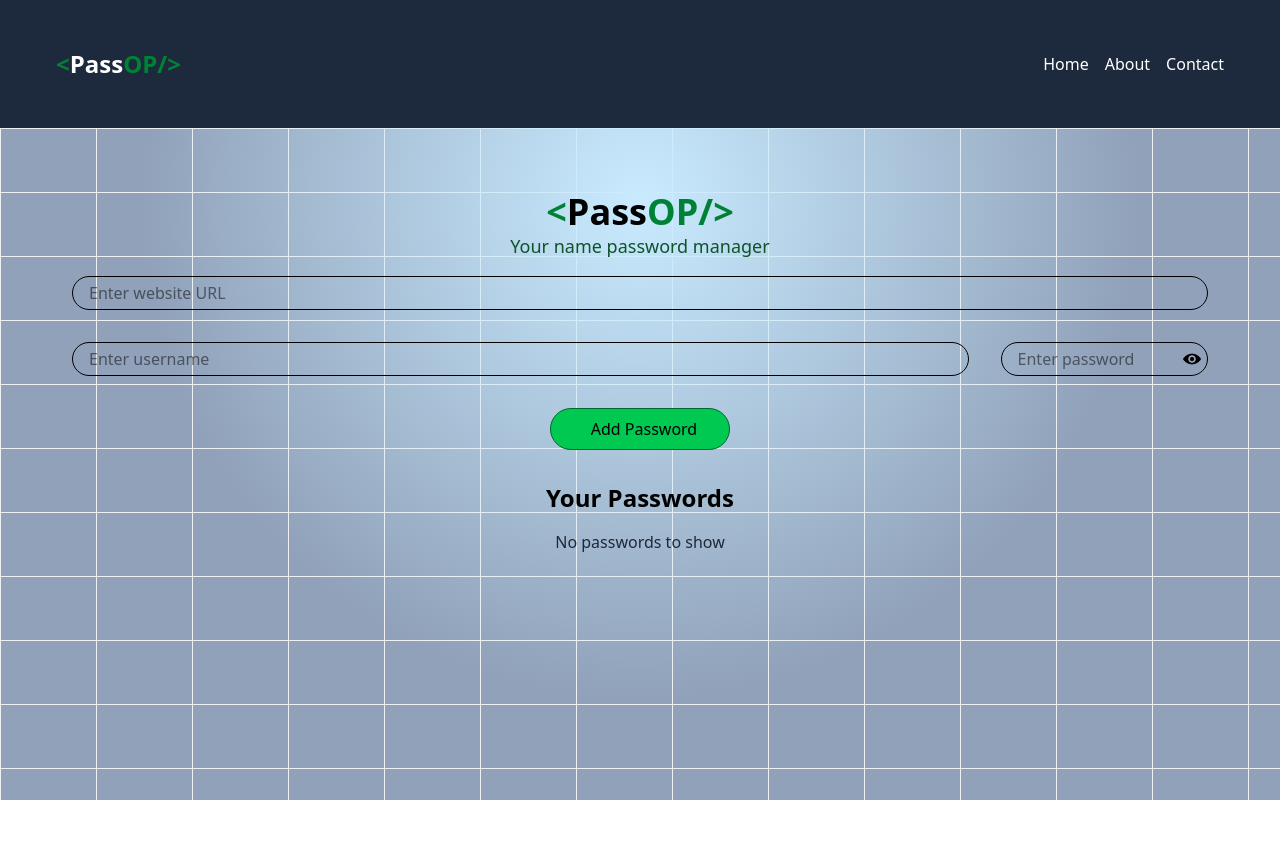
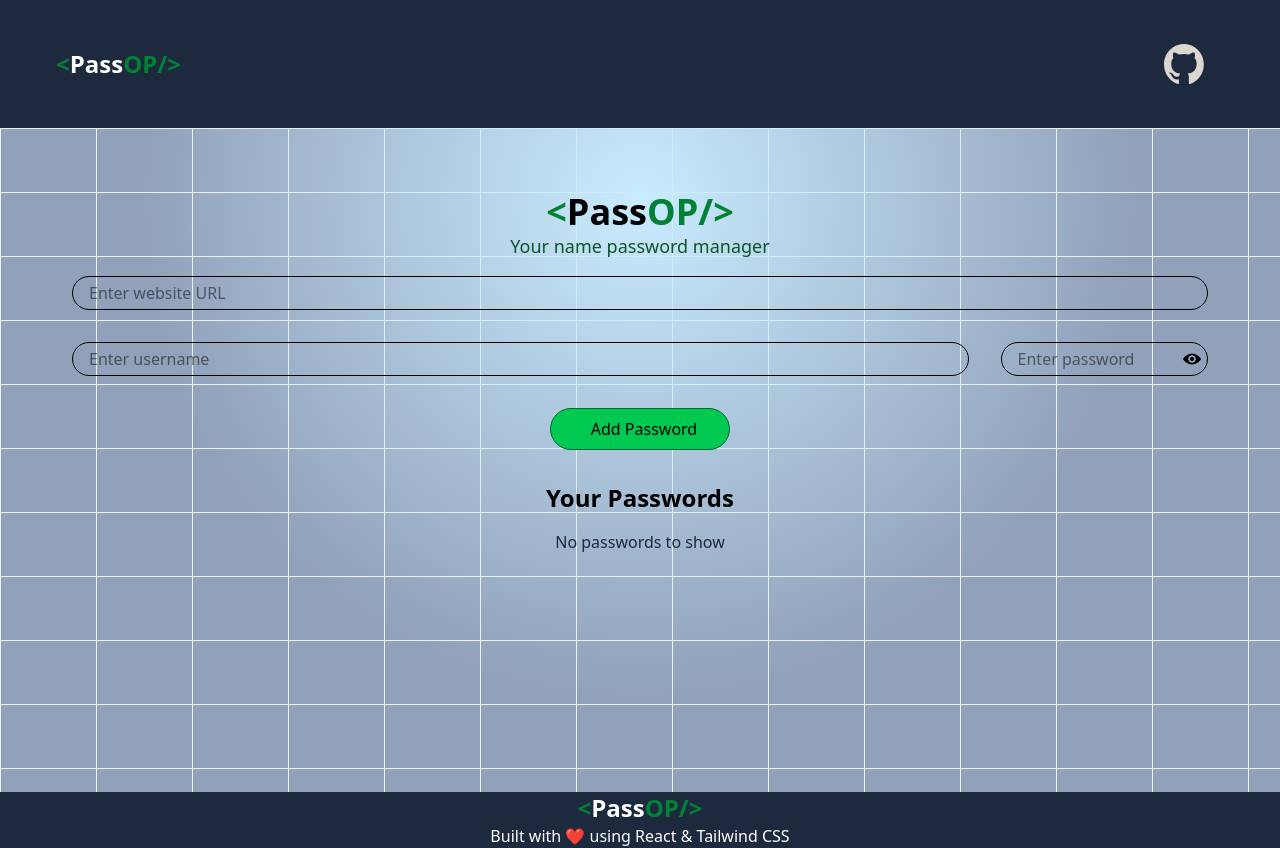
Before and after one commit to DipeshOmre/React-Password-Manager, a React (Vite) app: page / in a window 1280 px wide. Before the commit the page ends 800 px from the top, so only its background shows below. Built offline with nearby package versions, Linux system fonts and the light colour scheme; some icons are missing.

Commit message:
Refactor App structure by adding Footer component and adjusting layout in App.jsx

```diff
--- a/src/App.jsx
+++ b/src/App.jsx
@@ -3,11 +3,16 @@ import Navbar from './components/Navbar'
 import './App.css'
 import './index.css'
 import Manager from './components/Manager'
+import Footer from './components/Footer'
 const App = () => {
   return (
    <>
    <Navbar/>
+   <div className='min-h-[83vh]'>
+
    <Manager/>
+   </div>
+   <Footer/>
    </>
   )
 }
--- /dev/null
+++ b/src/components/Footer.jsx
@@ -0,0 +1,28 @@
+import React from 'react'
+
+const Footer = () => {
+    return (
+        <div className='text-center bg-slate-800 text-white'>
+            <div>
+                <div className='logo font-bold text-2xl'>
+                    <span className='text-green-700'>
+                        &lt;
+                    </span>
+                    Pass
+                    <span className='text-green-700'>
+                        OP/&gt;
+                    </span>
+                </div>
+            </div>
+
+
+            <div>
+                Built with ❤️ using React & Tailwind CSS
+            </div>
+
+
+        </div>
+    )
+}
+
+export default Footer
--- a/src/components/Navbar.jsx
+++ b/src/components/Navbar.jsx
@@ -15,13 +15,17 @@ const Navbar = () => {
             OP/&gt;
           </span>
         </div>
-      <ul>
+
+        {/* <ul>
           <li className='flex gap-4'>
             <a className='hover:font-bold' href="#">Home</a>
             <a className='hover:font-bold' href="#">About</a>
             <a className='hover:font-bold' href="#">Contact</a>
           </li>
-      </ul>
+        </ul> */}
+        <button className='text-white cursor-pointer'>
+          <img className='invert p-5 w-20' src="/public/icons/github.svg" alt="" />
+        </button>
       </div>
     </nav>
   )
```
Lines whose indentation alone changed are shown as unchanged.
